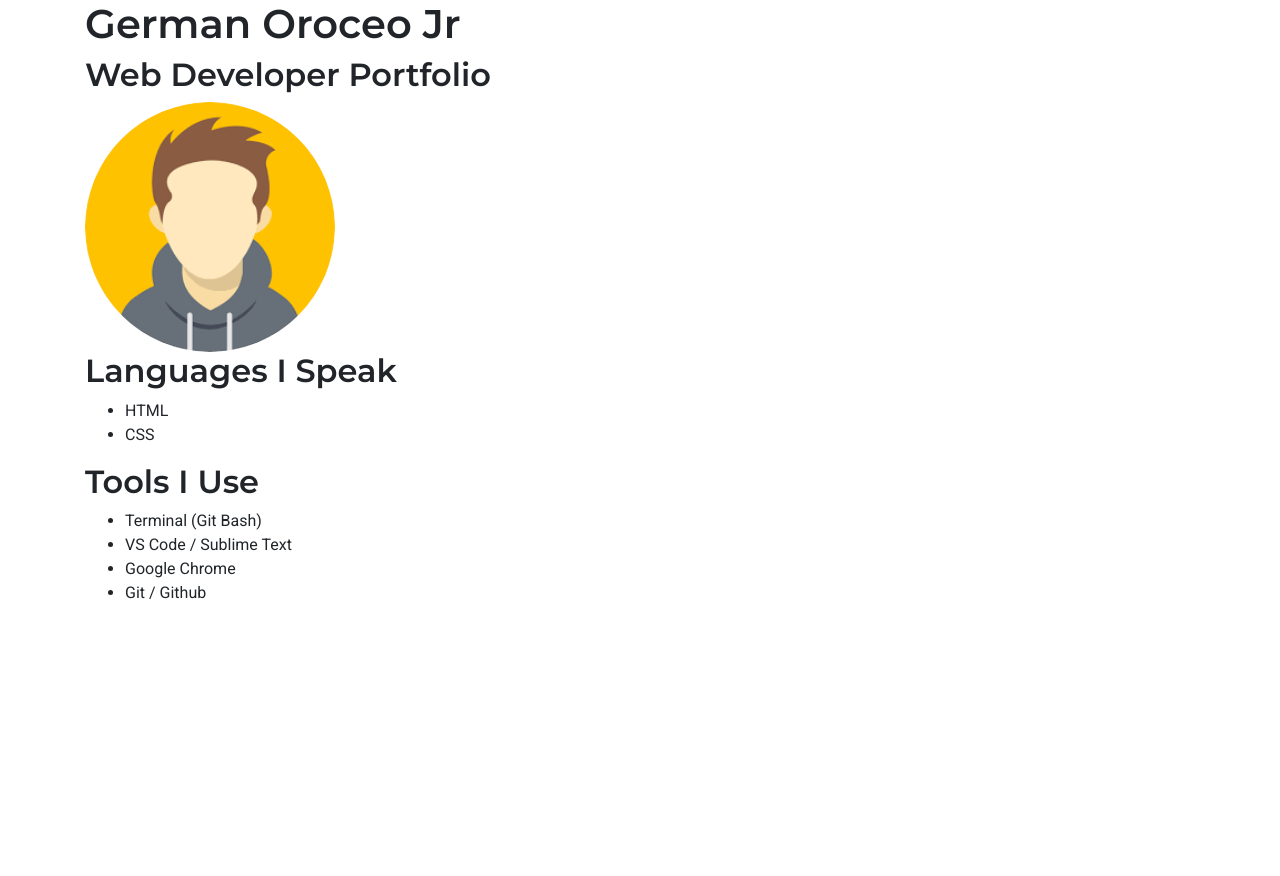
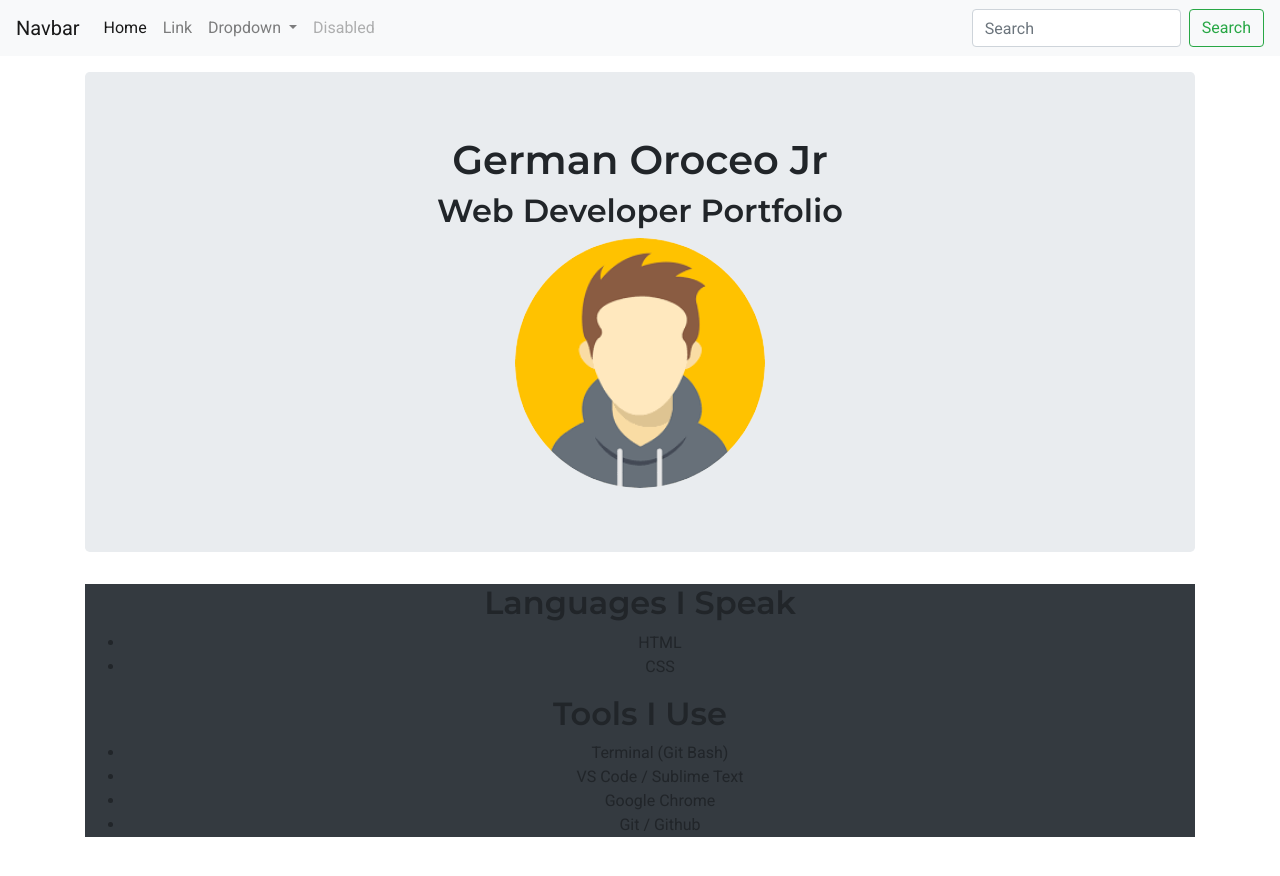
Before and after one commit to manger-creator/fcb-portfolio, a plain HTML site: page index.html in a window 1280 px wide. Before the commit the page ends 800 px from the top, so only its background shows below. Drawn offline with nearby package versions, Linux system fonts and the light colour scheme.

Commit message:
update index.html

```diff
--- a/index.html
+++ b/index.html
@@ -14,14 +14,50 @@
 </head>
 <body>
 
+	<nav class="navbar navbar-expand-lg navbar-light bg-light">
+		<a class="navbar-brand" href="#">Navbar</a>
+		<button class="navbar-toggler" type="button" data-toggle="collapse" data-target="#navbarSupportedContent" aria-controls="navbarSupportedContent" aria-expanded="false" aria-label="Toggle navigation">
+			<span class="navbar-toggler-icon"></span>
+		</button>
+
+		<div class="collapse navbar-collapse" id="navbarSupportedContent">
+			<ul class="navbar-nav mr-auto">
+				<li class="nav-item active">
+					<a class="nav-link" href="#">Home <span class="sr-only">(current)</span></a>
+				</li>
+				<li class="nav-item">
+					<a class="nav-link" href="#">Link</a>
+				</li>
+				<li class="nav-item dropdown">
+					<a class="nav-link dropdown-toggle" href="#" id="navbarDropdown" role="button" data-toggle="dropdown" aria-haspopup="true" aria-expanded="false">
+						Dropdown
+					</a>
+					<div class="dropdown-menu" aria-labelledby="navbarDropdown">
+						<a class="dropdown-item" href="#">Action</a>
+						<a class="dropdown-item" href="#">Another action</a>
+						<div class="dropdown-divider"></div>
+						<a class="dropdown-item" href="#">Something else here</a>
+					</div>
+				</li>
+				<li class="nav-item">
+					<a class="nav-link disabled" href="#" tabindex="-1" aria-disabled="true">Disabled</a>
+				</li>
+			</ul>
+			<form class="form-inline my-2 my-lg-0">
+				<input class="form-control mr-sm-2" type="search" placeholder="Search" aria-label="Search">
+				<button class="btn btn-outline-success my-2 my-sm-0" type="submit">Search</button>
+			</form>
+		</div>
+	</nav>
+
 	<div class="container">
-		<section id="landing">
+		<section id="landing" class="text-center jumbotron mt-3">
 			<h1>German Oroceo Jr</h1>
 			<h2>Web Developer Portfolio</h2>
 			<img src="images/GermanO.png">
 		</section>
 
-		<section id="gallery">
+		<section id="gallery" class="text-center bg-dark mb-5">
 			<div class="tools">
 				<h2>Languages I Speak</h2>
 				<ul>
@@ -42,8 +78,11 @@
 		</section>
 	</div>
 
-<script src="https://code.jquery.com/jquery-3.5.1.slim.min.js" integrity="sha384-DfXdz2htPH0lsSSs5nCTpuj/zy4C+OGpamoFVy38MVBnE+IbbVYUew+OrCXaRkfj" crossorigin="anonymous"></script>
-<script src="https://cdn.jsdelivr.net/npm/bootstrap@4.6.0/dist/js/bootstrap.bundle.min.js" integrity="sha384-Piv4xVNRyMGpqkS2by6br4gNJ7DXjqk09RmUpJ8jgGtD7zP9yug3goQfGII0yAns" crossorigin="anonymous"></script>
+
+
+	<!-- jQuery and Bootstrap Bundle (includes popper) -->
+	<script src="https://code.jquery.com/jquery-3.5.1.slim.min.js" integrity="sha384-DfXdz2htPH0lsSSs5nCTpuj/zy4C+OGpamoFVy38MVBnE+IbbVYUew+OrCXaRkfj" crossorigin="anonymous"></script>
+	<script src="https://cdn.jsdelivr.net/npm/bootstrap@4.6.0/dist/js/bootstrap.bundle.min.js" integrity="sha384-Piv4xVNRyMGpqkS2by6br4gNJ7DXjqk09RmUpJ8jgGtD7zP9yug3goQfGII0yAns" crossorigin="anonymous"></script>
 
 </body>
 </html>
```
